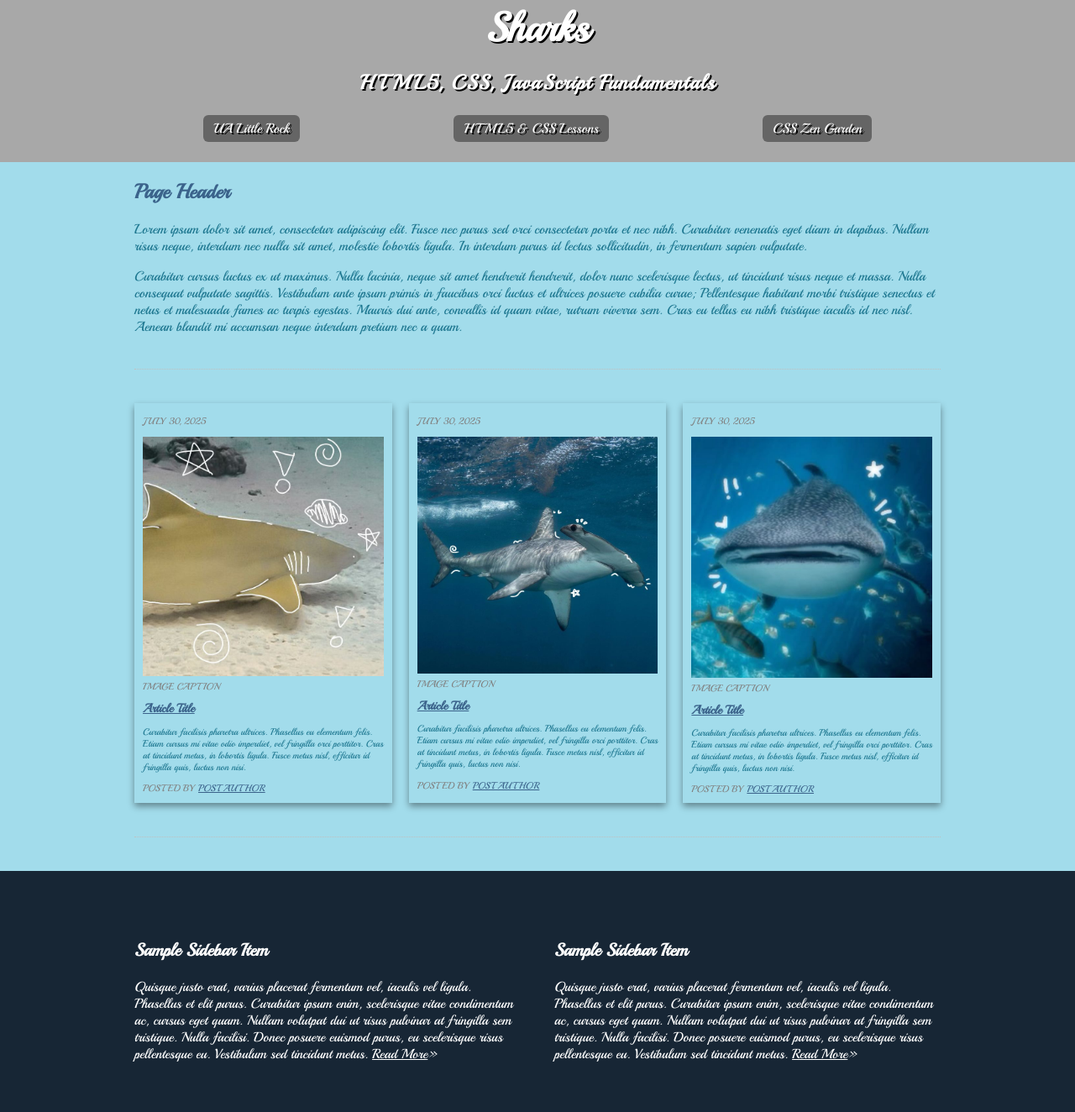
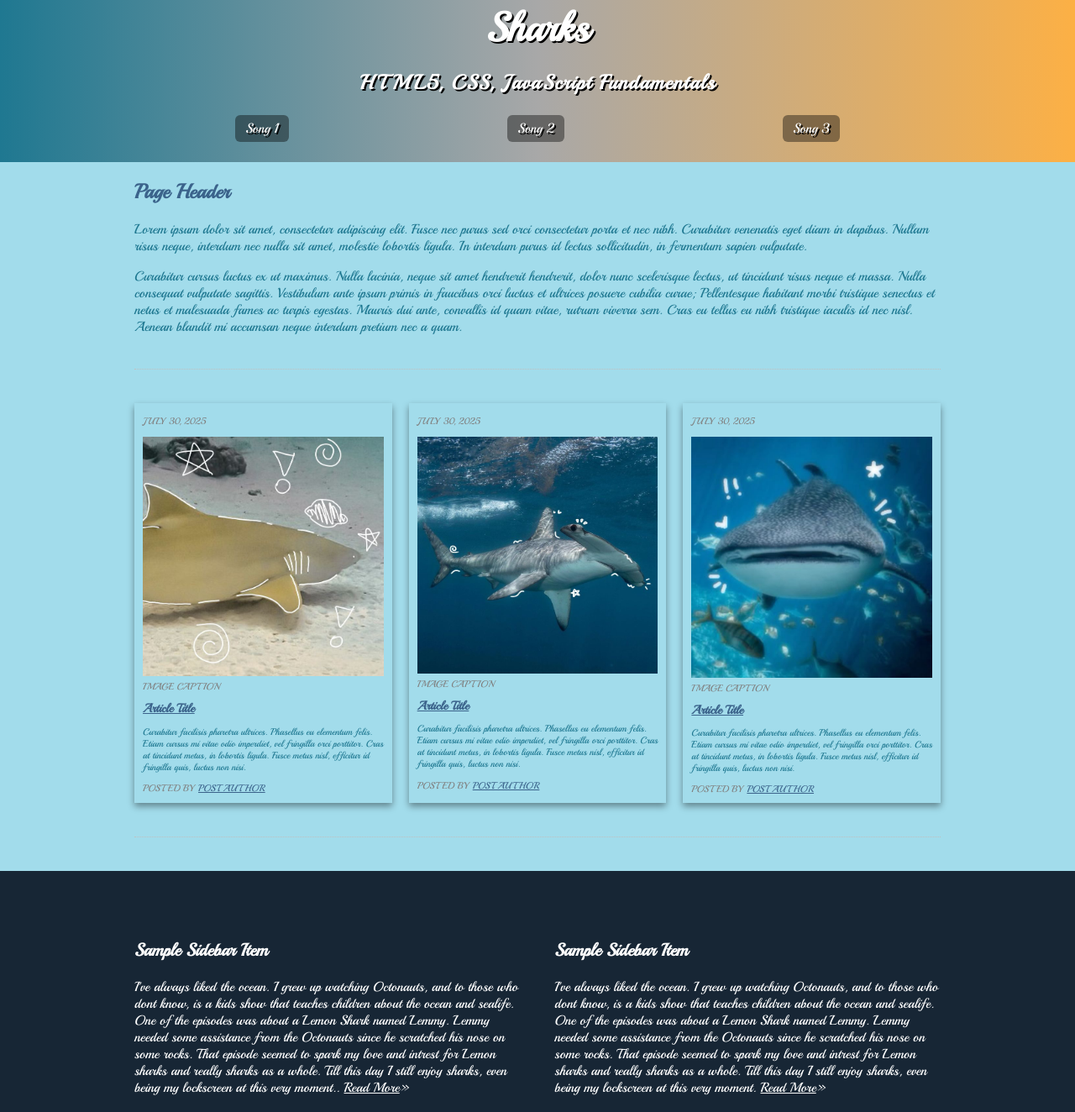
Before and after one commit to b1n05/girl-code, a plain HTML site: page index.html in a window 1280 px wide. Shown: the part 47-1371 px from the top of the page at 84% size. Drawn offline with Linux system fonts and the light colour scheme.

Commit message:
end of day 3

```diff
--- a/assets/css/style.css
+++ b/assets/css/style.css
@@ -52,7 +52,8 @@ h1,h2,h3,h4,h5,h6 {
     font-family: font-family: "Playball", cursive;
 }
 header.primary {
-  background-color: #A8A8A8;
+  background: #1F7891;
+background: linear-gradient(90deg, rgba(31, 120, 145, 1) 0%, rgba(168, 168, 168, 1) 50%, rgba(252, 176, 69, 1) 100%);
   text-align: center;
   color: #ffffff;
   padding: 30px;
--- a/index.html
+++ b/index.html
@@ -16,9 +16,9 @@
     <h2>HTML5, CSS, JavaScript Fundamentals</h2>
     <nav id="main-nav" role="navigation">
       <ul>
-        <li><a href="https://ualr.edu" title="UA Little Rock" target="_blank">UA Little Rock</a></li>
-        <li><a href="http://learn.shayhowe.com/html-css/getting-to-know-html/">HTML5 & CSS Lessons</a></li>
-        <li><a href="http://www.csszengarden.com/">CSS Zen Garden</a></li>
+        <li><a href="https://youtu.be/FOMGYHD1kY0?si=kQy6_5tuqjL-CDz5" title="Song 1" target="_blank">Song 1</a></li>
+        <li><a href="https://youtu.be/q6bE_P-8WzA?si=qH7SnwrD-MbqOWKd">Song 2</a></li>
+        <li><a href="https://youtu.be/BYZkCCu0TiA?si=FPh0paMkdPSK8zl8">Song 3</a></li>
       </ul>
     </nav>
   </header>
@@ -75,15 +75,13 @@
       <article class="widget">
         <header>
           <h1>Sample Sidebar Item </h1></header>
-        <p>Quisque justo erat, varius placerat fermentum vel, iaculis vel ligula. Phasellus et elit purus. Curabitur ipsum enim, scelerisque vitae condimentum ac, cursus eget quam. Nullam volutpat dui ut risus pulvinar at fringilla sem tristique. Nulla facilisi.
-          Donec posuere euismod purus, eu scelerisque risus pellentesque eu. Vestibulum sed tincidunt metus. <a href="#">Read More</a>&raquo;</p>
+        <p>I've always liked the ocean. I grew up watching Octonauts, and to those who dont know, is a kids show that teaches children about the ocean and sealife. One of the episodes was about a Lemon Shark named Lemmy. Lemmy needed some assistance from the Octonauts since he scratched his nose on some rocks. That episode seemed to spark my love and intrest for Lemon sharks and really sharks as a whole. Till this day I still enjoy sharks, even being my lockscreen at this very moment.. <a href="#">Read More</a>&raquo;</p>
         <footer>Widget Footer</footer>
       </article>
       <article class="widget">
         <header>
           <h1>Sample Sidebar Item </h1></header>
-        <p>Quisque justo erat, varius placerat fermentum vel, iaculis vel ligula. Phasellus et elit purus. Curabitur ipsum enim, scelerisque vitae condimentum ac, cursus eget quam. Nullam volutpat dui ut risus pulvinar at fringilla sem tristique. Nulla facilisi.
-          Donec posuere euismod purus, eu scelerisque risus pellentesque eu. Vestibulum sed tincidunt metus. <a href="#">Read More</a>&raquo;</p>
+        <p>I've always liked the ocean. I grew up watching Octonauts, and to those who dont know, is a kids show that teaches children about the ocean and sealife. One of the episodes was about a Lemon Shark named Lemmy. Lemmy needed some assistance from the Octonauts since he scratched his nose on some rocks. That episode seemed to spark my love and intrest for Lemon sharks and really sharks as a whole. Till this day I still enjoy sharks, even being my lockscreen at this very moment.  <a href="#">Read More</a>&raquo;</p>
         <footer>Widget Footer</footer>
       </article>
     </div>
```
